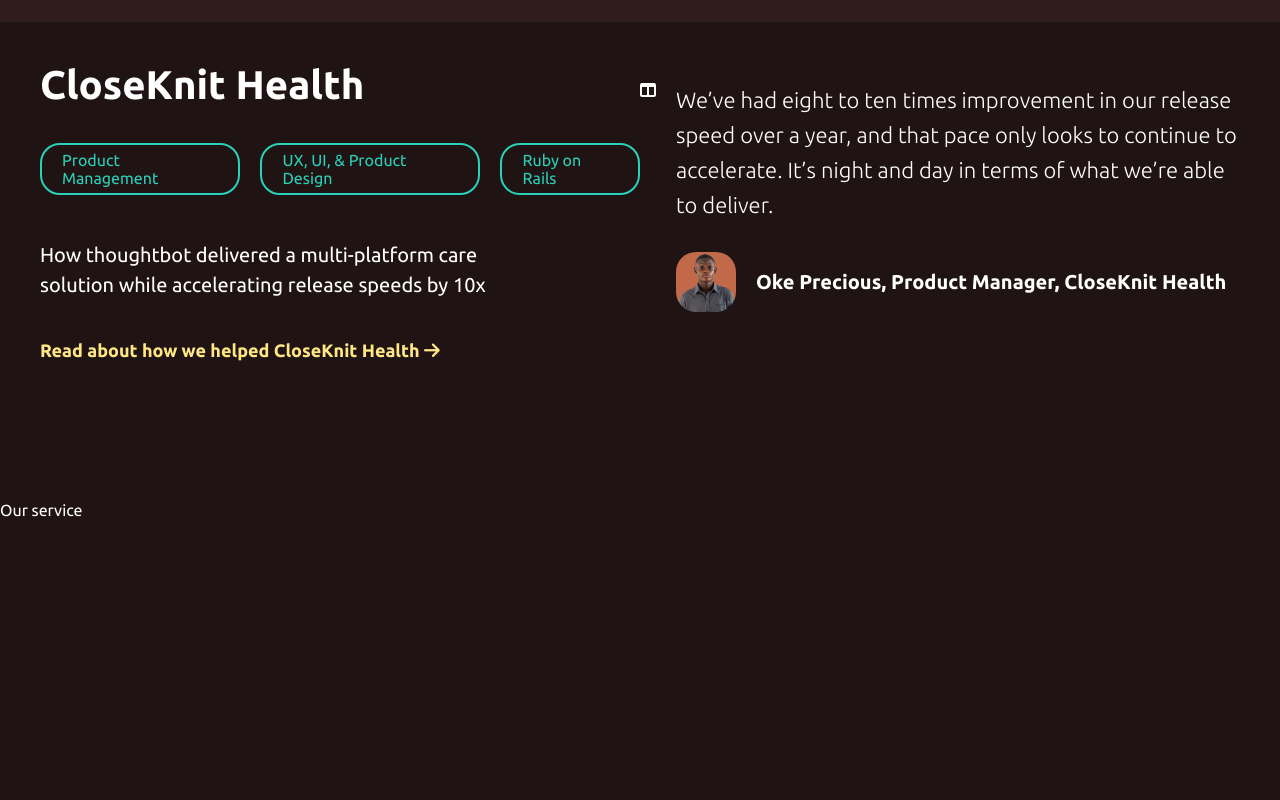
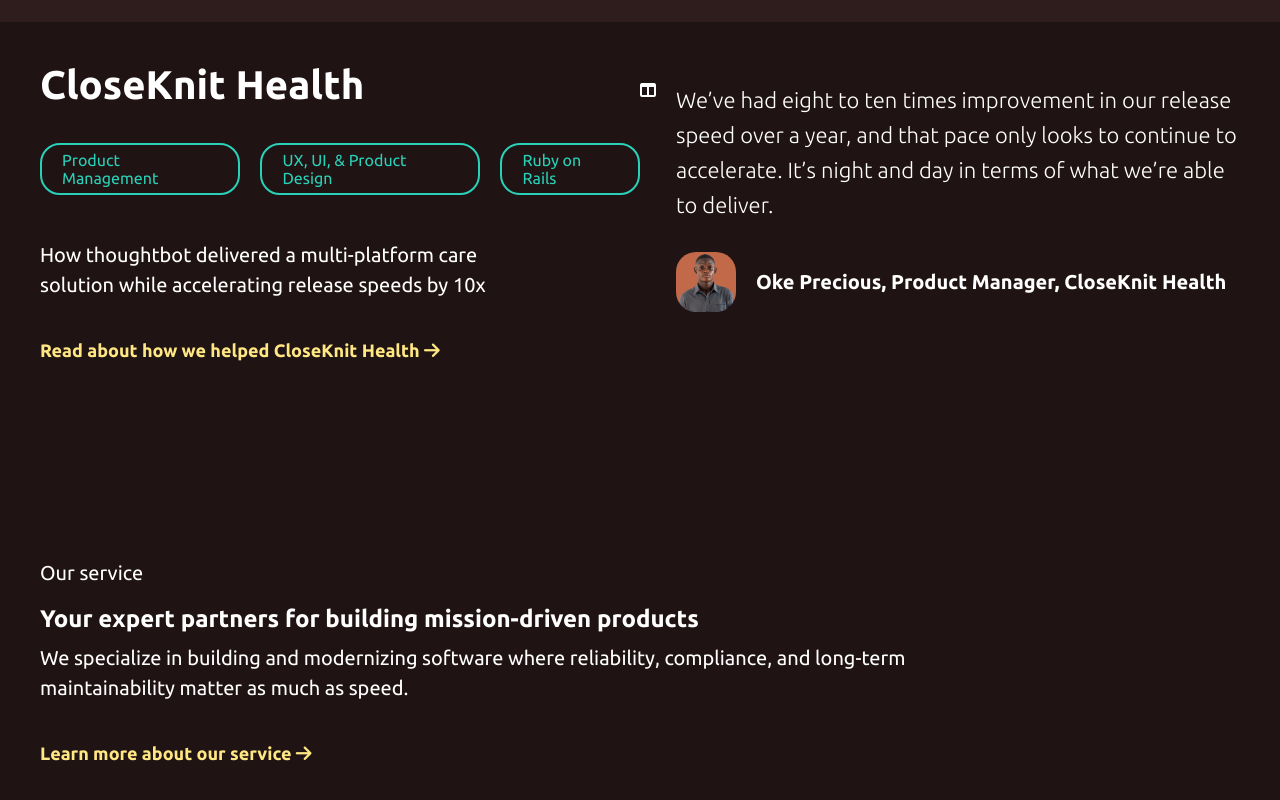
Before and after one commit to Oke-Precious/Precious-Bot-Website, a plain HTML site: page index.html in a window 1280 px wide. Shown: the part 1446-2246 px from the top of the page. Before the commit the page ends 1965 px from the top, so only its background shows below. Drawn offline with Linux system fonts and the light colour scheme.

Commit message:
I added our service

```diff
--- a/index.html
+++ b/index.html
@@ -84,7 +84,15 @@
     </section>
 
     <section class="section4">
-        <p>Our service</p>
+        <p class="ourService">Our service</p>
+        <h2>Your expert partners for building mission-driven products</h2>
+        <div class="ourServiceCon section3">
+            <div>
+                <p class="closknitTxt">We specialize in building and modernizing software where reliability, compliance, and long-term maintainability matter as much as speed.</p>
+                <a href="#" class="readAbout">Learn more about our service <i class="fa fa-arrow-right"></i></a>
+            </div>
+            <div></div>
+        </div>
     </section>
 </body>
 </html>
--- a/style.css
+++ b/style.css
@@ -197,3 +197,14 @@
     border-radius: 20px;
     margin: 30px 0;
 }
+.section4{
+    padding: 40px;
+}
+
+.ourServiceCon{
+    padding: 0;
+}
+.ourService{
+    font-size: 20px;
+    margin: 20px 0;
+}
```
